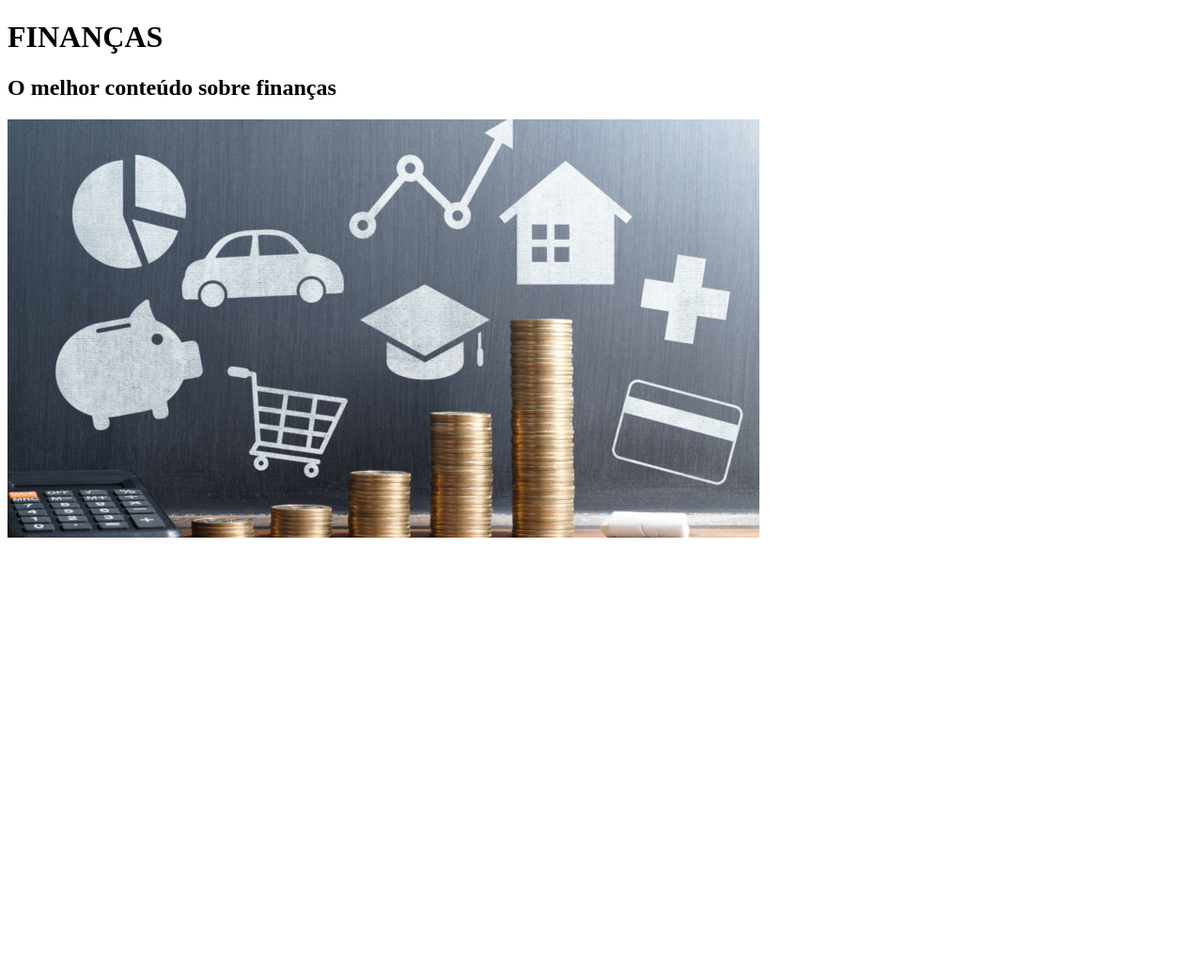
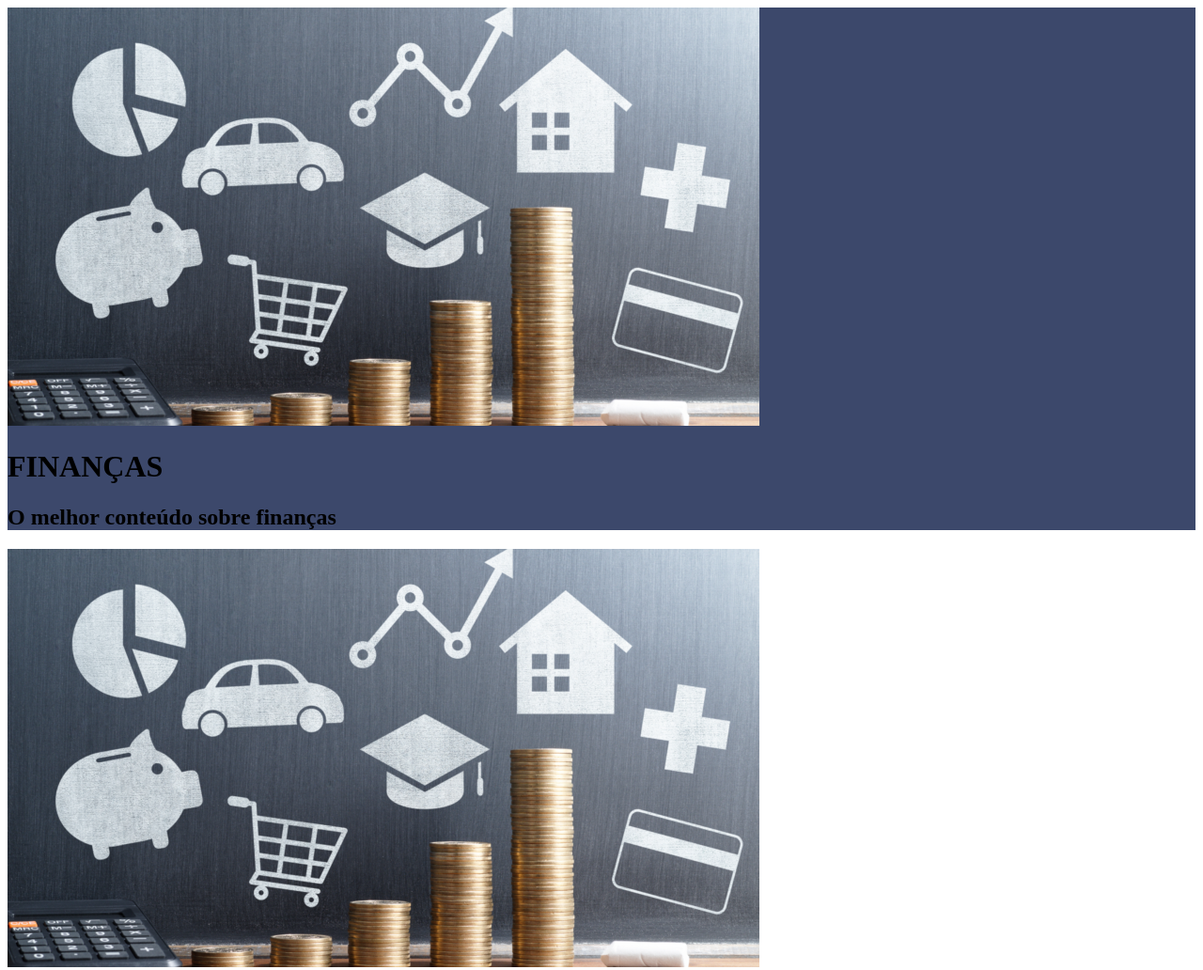
Before and after one commit to IvanGabriel27/ProjetoFormadores, a plain HTML site: page index.html in a window 1280 px wide. Shown: the whole page at 94% size. Before the commit the page ends 800 px from the top, so only its background shows below. Drawn offline with Linux system fonts and the light colour scheme.

Commit message:
cabeçalho

```diff
--- a/index.html
+++ b/index.html
@@ -5,9 +5,11 @@
     <meta http-equiv="X-UA-Compatible" content="IE=edge">
     <meta name="viewport" content="width=device-width, initial-scale=1.0">
     <title>Document</title>
+    <link rel="stylesheet" href="style.css">
 </head>
 <body>
-    <header>
+    <header class="cabeçalho">
+        <img src="img/Finanças.png" alt="logo do site">
         <h1>FINANÇAS</h1>
         <h2>O melhor conteúdo sobre finanças</h2>
     </header>
--- /dev/null
+++ b/style.css
@@ -0,0 +1,2 @@
+.cabeçalho{background-color: #3C486B;}
+.cabeçalho
```
